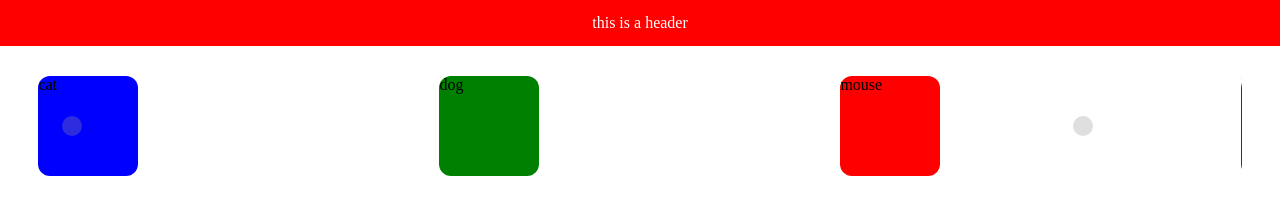
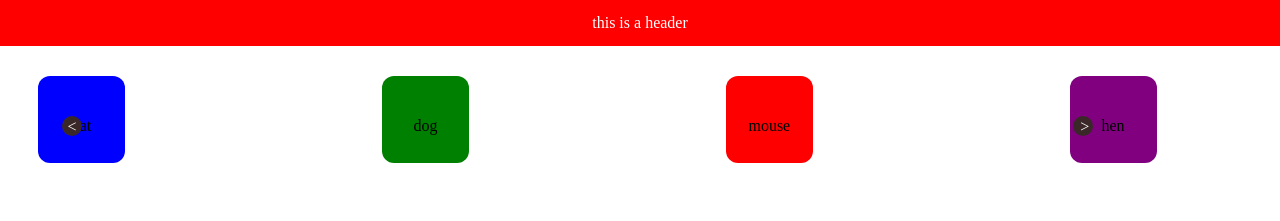
Before and after one commit to TecWilfridoGarcia/carousel, a plain HTML site: page index.html in a window 1280 px wide. Drawn offline with Linux system fonts and the light colour scheme.

Commit message:
another commit slider

```diff
--- a/index.html
+++ b/index.html
@@ -40,14 +40,16 @@
     height: 100%;
     position: absolute;
     z-index: 1;
-  transition: left .4s cubic-bezier(.47,.13,.15,.89);
-  width: 100px !important;
-    height: 100px !important;
+    transition: left .4s cubic-bezier(.47, .13, .15, .89);
+    width: 87px !important;
+    height: 87px !important;
     border-radius: 12px;
   }
+
   .slide-1 {
-  background-color:blue;
+    background-color: blue;
   }
+
   .slide-2 {
     background-color: green;
 
@@ -69,7 +71,7 @@
     position: absolute;
     top: 50%;
     margin-top: -10px;
-  background-color: rgba(150,150,150,.3);
+    background-color: rgb(58, 40, 40);
     width: 20px;
     height: 20px;
     z-index: 2;
@@ -101,6 +103,12 @@
     margin-top: 2px;
   }
 
+  .text-slider {
+    display: flex;
+    align-items: center;
+    justify-content: center;
+  }
+
   header {
     width: 100%;
     height: 46px;
@@ -118,31 +126,31 @@
 
     <div class="carousel">
       <div class="nav nav-left">
-                <div class="ion-chevron-left carousel-arrow-icon-left"></div>
+        <div class="ion-chevron-left carousel-arrow-icon-left"> < </div>
       </div>
 
       <div class="carousel-content">
 
         <div class="slide slide-1">
-                    <div>cat</div>
+          <div class="text-slider">cat</div>
         </div>
         <div class="slide slide-2">
-                    <div>dog</div>
+          <div class="text-slider">dog</div>
         </div>
         <div class="slide slide-3">
-                    <div>mouse</div>
+          <div class="text-slider">mouse</div>
         </div>
         <div class="slide slide-4">
-                    <div>hen</div>
+          <div class="text-slider">hen</div>
         </div>
         <div class="slide slide-5">
-                    <div>bug</div>
+          <div class="text-slider">bug</div>
         </div>
 
       </div>
 
       <div class="nav nav-right">
-                <div class="ion-chevron-right carousel-arrow-icon-right"></div>
+        <div class="ion-chevron-right carousel-arrow-icon-right"> > </div>
       </div>
     </div>
 
@@ -160,60 +168,64 @@ var lengthOfSlide;
 
     function addClone() {
       var lastSlide = carouselContent.lastElementChild.cloneNode(true);
-   lastSlide.style.left = (-lengthOfSlide) + "px";
+      lastSlide.style.left = (-lengthOfSlide - 30) + "px";
       carouselContent.insertBefore(lastSlide, carouselContent.firstChild);
+      console.log('addClone');
     }
     // addClone();
 
     function removeClone() {
       var firstSlide = carouselContent.firstElementChild;
       firstSlide.parentNode.removeChild(firstSlide);
+      console.log('removeClone');
     }
 
     function moveSlidesRight() {
       var slides = document.querySelectorAll('.slide');
       var slidesArray = Array.prototype.slice.call(slides);
       var width = 0;
-
-  slidesArray.forEach(function(el, i){
+      slidesArray.forEach(function (el, i) {
         el.style.left = width + "px";
         width += lengthOfSlide;
       });
       addClone();
+      console.log('moveSlidesRight');
     }
     moveSlidesRight();
-
     function moveSlidesLeft() {
       var slides = document.querySelectorAll('.slide');
       var slidesArray = Array.prototype.slice.call(slides);
       slidesArray = slidesArray.reverse();
       var maxWidth = (slidesArray.length - 1) * lengthOfSlide;
 
-  slidesArray.forEach(function(el, i){
+      slidesArray.forEach(function (el, i) {
         maxWidth -= lengthOfSlide;
         el.style.left = maxWidth + "px";
       });
+      console.log('moveSlidesLeft');
     }
 
     window.addEventListener('resize', setScreenSize);
 
     function setScreenSize() {
-  if ( window.innerWidth >= 500 ) {
-    carouselDisplaying = 3;
-  } else if ( window.innerWidth >= 300 ) {
+      if (window.innerWidth >= 350) {
+        carouselDisplaying = 3.5;
+      } else if (window.innerWidth >= 300) {
         carouselDisplaying = 2;
       } else {
         carouselDisplaying = 1;
       }
       getScreenSize();
+      console.log('setScreenSize');
+
     }
 
     function getScreenSize() {
       var slides = document.querySelectorAll('.slide');
       var slidesArray = Array.prototype.slice.call(slides);
-  lengthOfSlide = ( carousel.offsetWidth  / carouselDisplaying );
+      lengthOfSlide = (carousel.offsetWidth / carouselDisplaying);
       var initialWidth = -lengthOfSlide;
-  slidesArray.forEach(function(el) {
+      slidesArray.forEach(function (el) {
         el.style.width = lengthOfSlide + "px";
         el.style.left = initialWidth + "px";
         initialWidth += lengthOfSlide;
@@ -226,7 +238,7 @@ rightNav.addEventListener('click', moveLeft);
 
     var moving = true;
     function moveRight() {
-  if ( moving ) {
+      if (moving) {
         moving = false;
         var lastSlide = carouselContent.lastElementChild;
         lastSlide.parentNode.removeChild(lastSlide);
@@ -250,7 +262,7 @@ leftNav.addEventListener('click', moveRight);
     // var moveLeftAgain = true;
 
     function moveLeft() {
-  if ( moving ) {
+      if (moving) {
         moving = false;
         removeClone();
         var firstSlide = carouselContent.firstElementChild;
@@ -263,7 +275,7 @@ function replaceToEnd() {
       var firstSlide = carouselContent.firstElementChild;
       firstSlide.parentNode.removeChild(firstSlide);
       carouselContent.appendChild(firstSlide);
-  firstSlide.style.left = ( (arrayOfSlides.length -1) * lengthOfSlide) + "px";
+      firstSlide.style.left = ((arrayOfSlides.length - 1) * lengthOfSlide) + "px";
       addClone();
       moving = true;
       firstSlide.removeEventListener('transitionend', replaceToEnd);
@@ -284,10 +296,10 @@ function seeMovement(e) {
     }
 
     function slightMove(e) {
-  if ( moving ) {
+      if (moving) {
         var movingX = e.clientX;
         var difference = initialX - movingX;
-    if ( Math.abs(difference) < (lengthOfSlide/3) ) {
+        if (Math.abs(difference) < (lengthOfSlide / 3)) {
           slightMoveSlides(difference);
         }
       }
@@ -297,16 +309,16 @@ function getInitialPos() {
       var slides = document.querySelectorAll('.slide');
       var slidesArray = Array.prototype.slice.call(slides);
       initialPos = [];
-  slidesArray.forEach(function(el){
-    var left = Math.floor( parseInt( el.style.left.slice(0, -2 ) ) );
-    initialPos.push( left );
+      slidesArray.forEach(function (el) {
+        var left = Math.floor(parseInt(el.style.left.slice(0, -2)));
+        initialPos.push(left);
       });
     }
 
     function slightMoveSlides(newX) {
       var slides = document.querySelectorAll('.slide');
       var slidesArray = Array.prototype.slice.call(slides);
-  slidesArray.forEach(function(el, i){
+      slidesArray.forEach(function (el, i) {
         var oldLeft = initialPos[i];
         el.style.left = (oldLeft + newX) + "px";
       });
@@ -314,9 +326,9 @@ function slightMoveSlides(newX) {
 
     function moveBasedOnMouse(e) {
       var finalX = e.clientX;
-  if ( initialX - finalX > 0) {
+      if (initialX - finalX > 0) {
         moveRight();
-  } else if ( initialX - finalX < 0 ) {
+      } else if (initialX - finalX < 0) {
         moveLeft();
       }
       document.removeEventListener('mouseup', moveBasedOnMouse);
```
Lines whose indentation alone changed are shown as unchanged.
